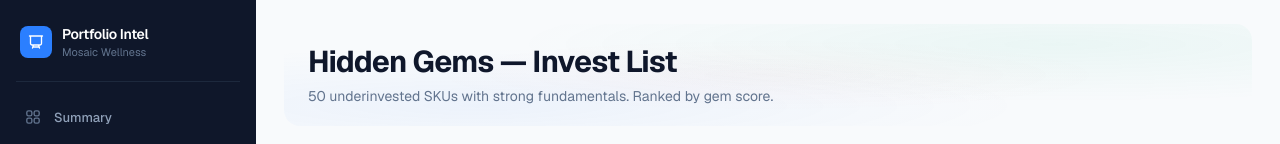
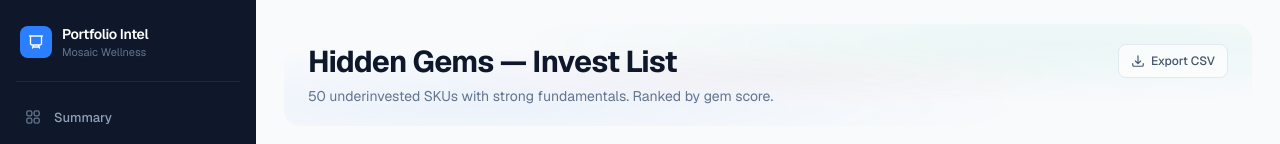
Before and after one commit to SakshamKotecha05/MarginMap, a Next.js app: page /gems in a window 1280 px wide. Shown: the top 144 px of the page. Built offline with nearby package versions, Linux system fonts and the light colour scheme.

Commit message:
Added CSV export to zombie kill list and hidden gems invest list

```diff
--- a/app/gems/page.tsx
+++ b/app/gems/page.tsx
@@ -29,6 +29,22 @@ function StarRating({ rating }: { rating: number }) {
   );
 }
 
+function downloadGemsCSV() {
+  const header = ["Rank","SKU ID","Brand","Category","Channel","Margin %","Rating","Repeat Rate %","Units/Mo","Monthly Revenue","Monthly Profit","Gem Score"];
+  const rows = sorted.map((s, i) => [
+    i + 1, s.sku_id, s.brand, s.category, s.channel,
+    s.margin_pct.toFixed(2), s.avg_rating.toFixed(1),
+    s.repeat_purchase_rate_pct.toFixed(2), s.monthly_units,
+    s.monthly_revenue.toFixed(2), s.monthly_profit.toFixed(2),
+    s.gem_score,
+  ]);
+  const csv = [header, ...rows].map((r) => r.join(",")).join("\n");
+  const a = document.createElement("a");
+  a.href = URL.createObjectURL(new Blob([csv], { type: "text/csv" }));
+  a.download = "hidden-gems-invest-list.csv";
+  a.click();
+}
+
 export default function GemsPage() {
   const [detailSKU, setDetailSKU] = useState<ClassifiedSKU | null>(null);
 
@@ -36,10 +52,21 @@ export default function GemsPage() {
     <div className="px-4 py-6 lg:px-8 space-y-5 max-w-[1400px]">
       {/* Header */}
       <div className="gradient-mesh rounded-2xl px-6 py-5 -mx-1">
-        <h1 className="text-2xl lg:text-3xl font-bold text-slate-900 tracking-tight">Hidden Gems — Invest List</h1>
-        <p className="text-sm text-slate-500 mt-1.5">
-          {gems.length} underinvested SKUs with strong fundamentals. Ranked by gem score.
-        </p>
+        <div className="flex items-start justify-between gap-4">
+          <div>
+            <h1 className="text-2xl lg:text-3xl font-bold text-slate-900 tracking-tight">Hidden Gems — Invest List</h1>
+            <p className="text-sm text-slate-500 mt-1.5">
+              {gems.length} underinvested SKUs with strong fundamentals. Ranked by gem score.
+            </p>
+          </div>
+          <button
+            onClick={downloadGemsCSV}
+            className="flex-shrink-0 text-xs font-medium border border-slate-200 rounded-lg px-3 py-2 bg-white/70 text-slate-600 hover:bg-white hover:border-slate-300 transition-all flex items-center gap-1.5"
+          >
+            <svg className="w-3.5 h-3.5" fill="none" viewBox="0 0 24 24" strokeWidth={2} stroke="currentColor"><path strokeLinecap="round" strokeLinejoin="round" d="M3 16.5v2.25A2.25 2.25 0 0 0 5.25 21h13.5A2.25 2.25 0 0 0 21 18.75V16.5M16.5 12 12 16.5m0 0L7.5 12m4.5 4.5V3" /></svg>
+            Export CSV
+          </button>
+        </div>
       </div>
 
       {/* Summary cards */}
--- a/app/zombies/page.tsx
+++ b/app/zombies/page.tsx
@@ -40,6 +40,22 @@ export default function ZombiesPage() {
   const selectedItems = filtered.filter((s) => selected.has(s.sku_id));
   const monthlySavings = Math.abs(selectedItems.reduce((sum, s) => sum + Math.min(s.monthly_profit, 0), 0));
   const annualSavings  = monthlySavings * 12;
+
+  const downloadCSV = () => {
+    const header = ["SKU ID","Brand","Category","Sub-Category","Channel","Lifecycle","Margin %","Units/Mo","Monthly Revenue","Monthly Loss","Zombie Score"];
+    const rows = filtered.map((s) => [
+      s.sku_id, s.brand, s.category, s.sub_category, s.channel, s.lifecycle_stage,
+      s.margin_pct.toFixed(2), s.monthly_units,
+      s.monthly_revenue.toFixed(2),
+      s.monthly_profit < 0 ? s.monthly_profit.toFixed(2) : "0",
+      s.zombie_score,
+    ]);
+    const csv = [header, ...rows].map((r) => r.join(",")).join("\n");
+    const a = document.createElement("a");
+    a.href = URL.createObjectURL(new Blob([csv], { type: "text/csv" }));
+    a.download = "zombie-kill-list.csv";
+    a.click();
+  };
 
   return (
     <div className="px-4 py-6 lg:px-8 pb-32 space-y-5 max-w-[1400px]">
@@ -89,6 +105,13 @@ export default function ZombiesPage() {
           {channels.map((c) => <option key={c} value={c}>{c}</option>)}
         </select>
         <span className="text-[11px] text-slate-400 font-medium ml-1">{filtered.length} shown</span>
+        <button
+          onClick={downloadCSV}
+          className="ml-auto text-xs font-medium border border-slate-200 rounded-lg px-3 py-2 bg-white text-slate-600 hover:bg-slate-50 hover:border-slate-300 transition-all flex items-center gap-1.5"
+        >
+          <svg className="w-3.5 h-3.5" fill="none" viewBox="0 0 24 24" strokeWidth={2} stroke="currentColor"><path strokeLinecap="round" strokeLinejoin="round" d="M3 16.5v2.25A2.25 2.25 0 0 0 5.25 21h13.5A2.25 2.25 0 0 0 21 18.75V16.5M16.5 12 12 16.5m0 0L7.5 12m4.5 4.5V3" /></svg>
+          Export CSV
+        </button>
       </div>
 
       {/* Table */}
@@ -128,8 +151,8 @@ export default function ZombiesPage() {
                     <input
                       type="checkbox"
                       checked={selected.has(s.sku_id)}
-                      onChange={() => toggle(s.sku_id)}
-                      className="rounded border-slate-300 text-blue-500 focus:ring-blue-500/30"
+                      onChange={() => {}}
+                      className="rounded border-slate-300 text-blue-500 focus:ring-blue-500/30 pointer-events-none"
                     />
                   </td>
                   <td className="px-3 py-2.5 font-semibold text-slate-800">{s.sku_id}</td>
```
